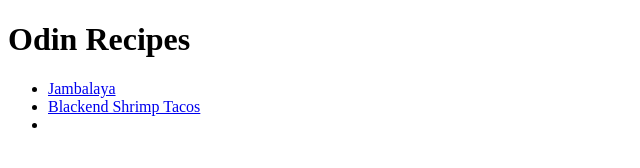
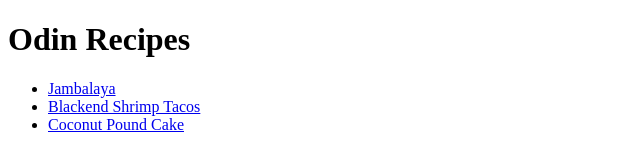
Before and after one commit to colbymorris98/odin-recipes, a plain HTML site: page index.html in a window 1280 px wide. Shown: the whole page, without its empty margins (0-640 px from the left). Drawn offline with Linux system fonts and the light colour scheme.

Commit message:
Add link to coconut pound cake recipe on index.html to provide access to the recipe

```diff
--- a/index.html
+++ b/index.html
@@ -14,7 +14,7 @@
     <ul>
         <li><a href="./recipes/jambalaya.html">Jambalaya</a></li>
         <li><a href="./recipes/shrimp-tacos.html">Blackend Shrimp Tacos</a></li>
-        <li></li>
+        <li><a href="./recipes/coconut-cake.html">Coconut Pound Cake</a></li>
     </ul>
 
 
```
